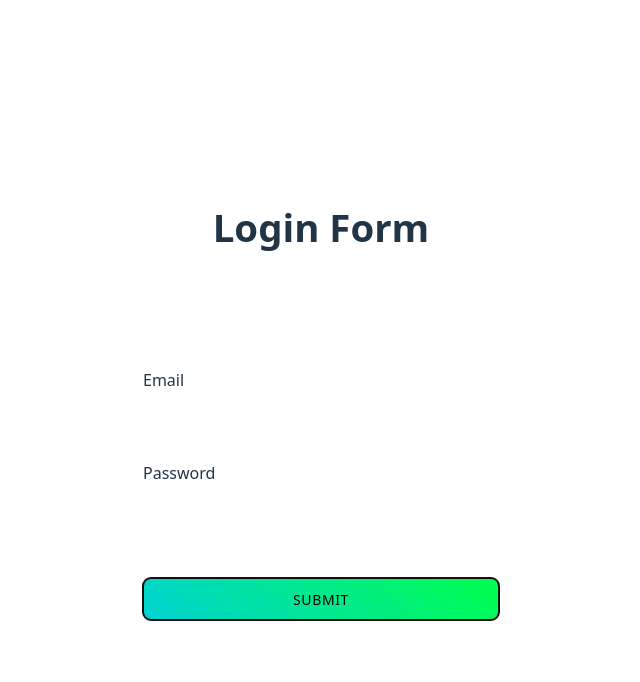
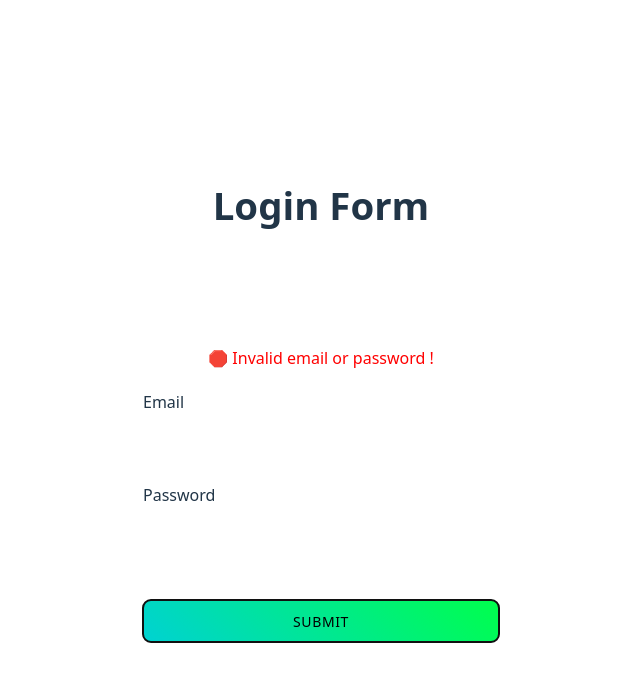
Before and after one commit to Sajid-developer/react-project-using-vite-bundler, a React (Vite) app: page / in a window 1280 px wide. Both pictures are taken after typing "name@example.com", "Sample123" into the empty fields and a click on the button "SUBMIT". Shown: the top 682 px of the page, without its empty margins (319-959 px from the left). Built offline with nearby package versions, Linux system fonts and the light colour scheme.

Commit message:
Improved code logic and a bit styling.

```diff
--- a/src/App.jsx
+++ b/src/App.jsx
@@ -1,45 +1,36 @@
-import { useState } from 'react'
+import { useState, useCallback } from 'react'
 import './App.css'
 import Login from './Login'
 import Dashboard from './Dashboard'
 
+const USERS = [
+  { email: "sajid123@gmail.com", password: "#sajid102", role: "User" },
+  { email: "iftua123@gmail.com", password: "@iftu4677", role: "User" },
+  { email: "admin123@gmail.com", password: "admin123", role: "Admin" }
+]
+
 function App() {
+  const [user, setUser] = useState(null)
+  const [loginError, setLoginError] = useState('')
 
-  const [user, setUser] = useState(null)
-
-  const userInfo = [
-      {
-        email : "sajid123@gmail.com",
-        password : "#sajid102"
-      },
-      {
-        email : "iftua123@gmail.com",
-        password : "@iftu4677"
-      },
-    ]
-
-  const admin = {
-        email : "admin123@gmail.com",
-        password : "admin123"
-  }
-
-  const LoginHandler = (email,password)=>{
-    if(email == admin.email && password == admin.password){
-      setUser('Admin')
-      console.log("Admin")
-    }else if(userInfo.find(user => user.email == email && user.password == password) ){
-      setUser('User')
-      console.log("User")
+  const loginHandler = useCallback((email, password) => {
+    setLoginError('')
+    const foundUser = USERS.find(
+      u => u.email === email && u.password === password
+    )
+    if (foundUser) {
+      setUser(foundUser.role)
+    } else {
+      setLoginError('🛑 Invalid email or password !')
     }
-    else{
-      alert('Invalid User !')
-    }
-  }
-
+  }, [])
 
   return (
     <>
-      {!user ? <Login handlelogin={LoginHandler} /> : <Dashboard userName={user} />}
+      {!user
+        ? <Login handlelogin={loginHandler} loginerror={loginError} />
+        : <Dashboard userName={user} />
+      }
     </>
   )
 }
--- a/src/Login.jsx
+++ b/src/Login.jsx
@@ -1,6 +1,6 @@
 import React, { useState } from 'react'
 
-const Login = ({ handlelogin }) => {
+const Login = ({ handlelogin, loginerror }) => {
 
   const [email, setEmail] = useState('')
   const [password, setPassword] = useState('')
@@ -32,6 +32,9 @@ const Login = ({ handlelogin }) => {
   return (
     <form onSubmit={submitHandler}>
       <h1>Login Form</h1>
+
+      {loginerror && <p style={{ fontSize: '16px', color: 'red', marginBottom: '20px' }}>{loginerror}</p>}
+
       {error && <p style={{ fontSize: '16px', color: 'red', marginBottom: '40px' }}>{error}</p>}
 
       <label style={{ display: 'flex', width: '100%', fontSize: '16px' , textAlign: 'left' }}>Email</label>
```
